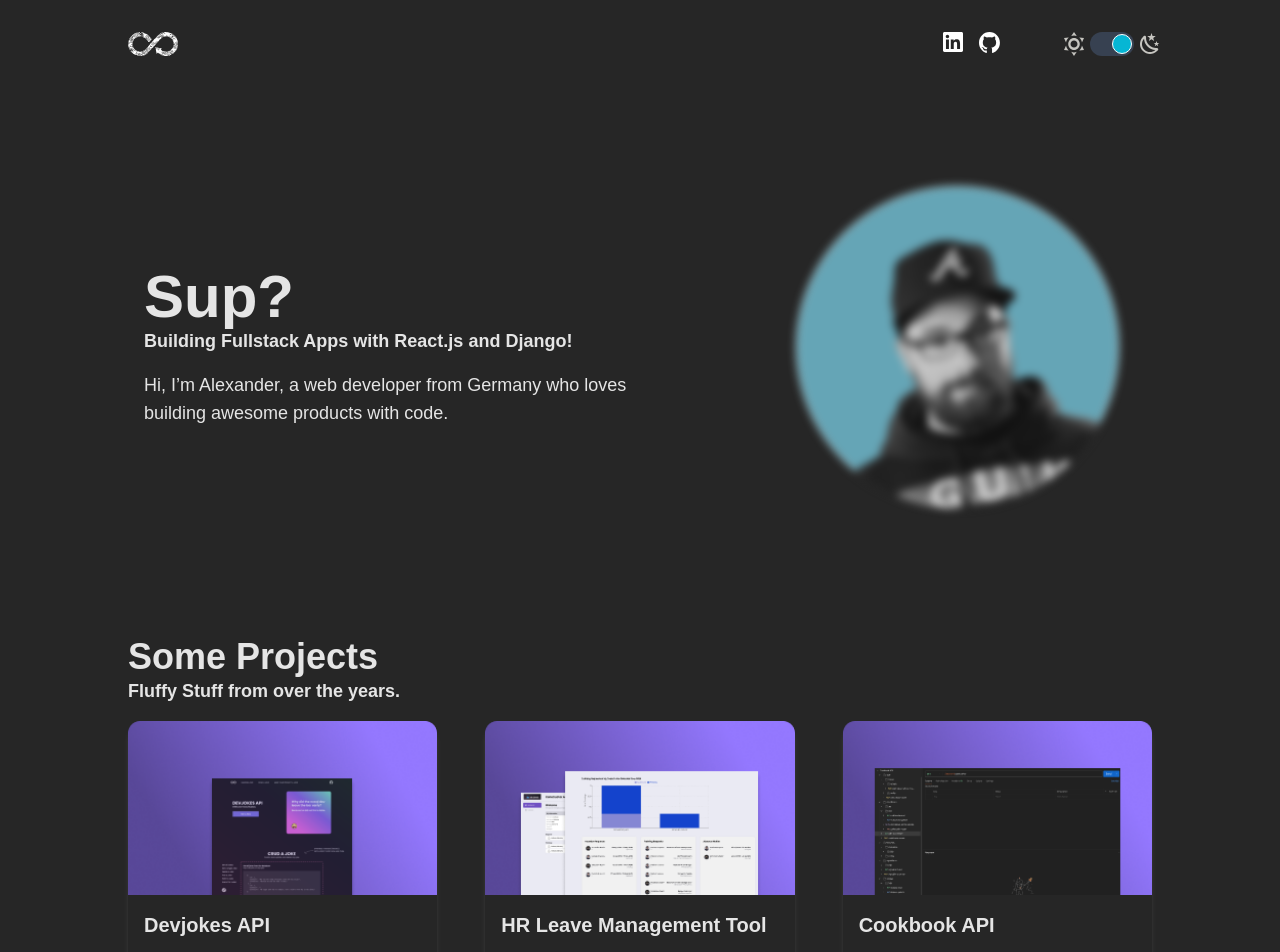
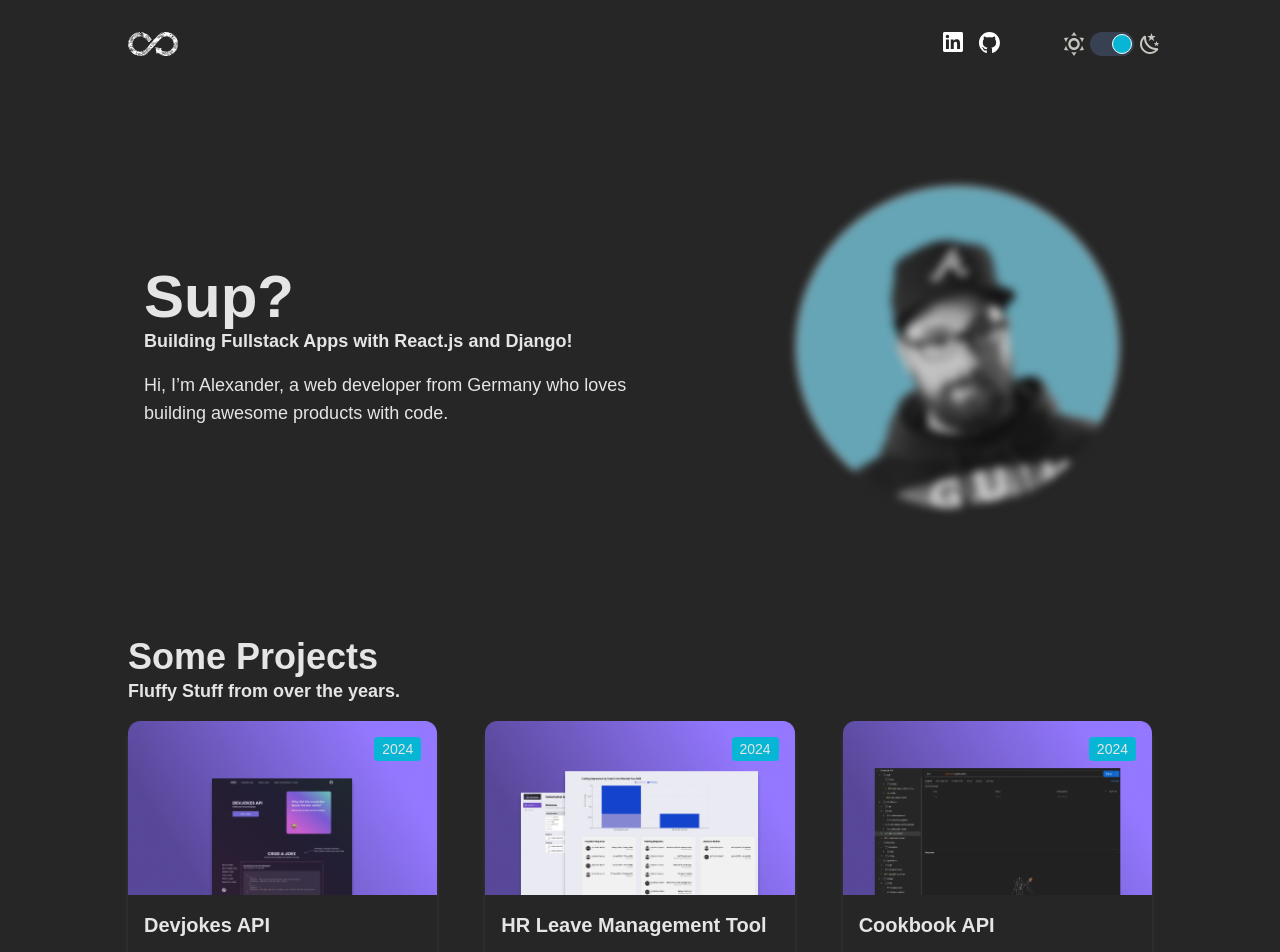
Before and after one commit to alexanderstoehr/Portfolio, a React (Vite) app: page / in a window 1280 px wide. Shown: the top 952 px of the page. Built offline with nearby package versions, Linux system fonts and the light colour scheme.

Commit message:
added project year bubble

```diff
--- a/data/projects.json
+++ b/data/projects.json
@@ -2,7 +2,7 @@
   {
     "id": 1,
     "title": "Devjokes API",
-    "year": "2021",
+    "year": "2024",
     "shortDescription": "A RESTful API that serves developer jokes.",
     "description": "Django-based Devjokes API as a side project with a react frontend for the API documentation. RESTful endpoints for jokes, deployed with an SQLite database to Heroku. A serverside script reloads the initial state of the database at every Dyno restart.",
     "images": [
--- a/src/components/ProjectListingSingle.jsx
+++ b/src/components/ProjectListingSingle.jsx
@@ -6,7 +6,10 @@ export default function ProjectListingSingle({project, handleProjectClick}) {
             <div id={project.id}
                  className="flex flex-col md:h-full cursor-pointer rounded-2xl transition duration-300 hover:scale-105 z-0 shadow-md shadow-gray-400 dark:shadow-white/10"
                  onClick={() => handleProjectClick(project.id)}>
-                <div className=""><img className="w-full object-cover" src={project.images[0]}/></div>
+                <div className="relative">
+                    <div className="absolute top-4 right-4 text-sm bg-cyan-500 px-2 py-0.5 rounded ">{project.year}</div>
+                    <img className="w-full object-cover" src={project.images[0]}/>
+                </div>
                 <div className="p-4 rounded-b-lg md:flex-grow">
                     <div className="font-bold text-xl mb-2">{project.title}</div>
                     <div className="">{project.shortDescription}</div>
```
